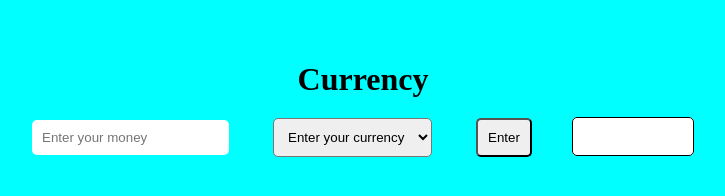
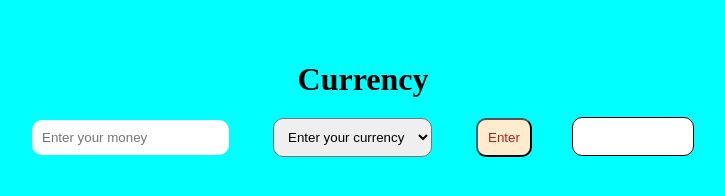
Before and after one commit to Nrmuhammad-TUIT/currency-js, a plain HTML site: page index.html in a window 1280 px wide. Shown: the whole page, without its empty margins (257-982 px from the left). Drawn offline with Linux system fonts and the light colour scheme.

Commit message:
change css

```diff
--- a/css/main.css
+++ b/css/main.css
@@ -27,20 +27,22 @@ body {
 .form__input {
    margin-right: 40px;
    padding: 10px;
-   border-radius: 5px;
+   border-radius: 10px;
    border: none;
 }
 
 .form__select {
    margin-right: 40px;
    padding: 10px;
-   border-radius: 5px;
+   border-radius: 10px;
 }
 
 .form__button {
    margin-right: 40px;
    padding: 10px;
-   border-radius: 5px;
+   border-radius: 10px;
+   color: firebrick;
+   background-color: blanchedalmond;
 }
 
 .form__button:hover {
@@ -50,6 +52,6 @@ body {
 .form__span {
   padding: 10px 60px;
    border: 1px solid black;
-   border-radius:5px ;
+   border-radius:10px ;
    background-color: white;
 }
--- a/index.html
+++ b/index.html
@@ -17,7 +17,11 @@
 
          <form class="form" method="post" autocomplete="off">
 
-            <input class="form__input" type="number" name="money" placeholder="Enter your money" aria-label="enter your money">
+            <label>
+
+               <input class="form__input" type="number" name="money" placeholder="Enter your money" aria-label="enter your money">
+
+            </label>
 
             <select class="form__select" name="select">
 
```
